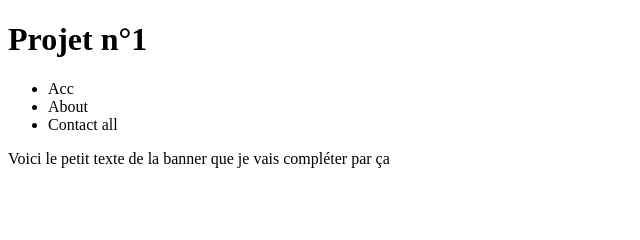
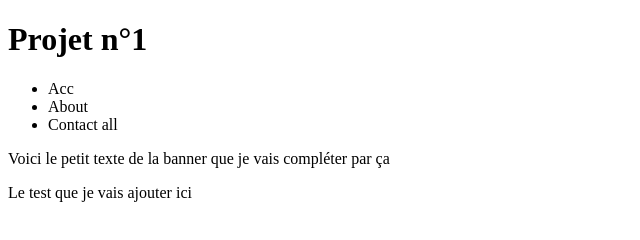
Before and after one commit to JulienOhlbaum/projet-one, a plain HTML site: page index.html in a window 1280 px wide. Shown: the whole page, without its empty margins (0-640 px from the left). Drawn offline with Linux system fonts and the light colour scheme.

Commit message:
Update index.html

```diff
--- a/index.html
+++ b/index.html
@@ -16,5 +16,6 @@
       </ul>
     </nav>
     <p>Voici le petit texte de la banner que je vais compléter par ça</p>
+    <p>Le test que je vais ajouter ici</p>
   </body>
 </html>
```
